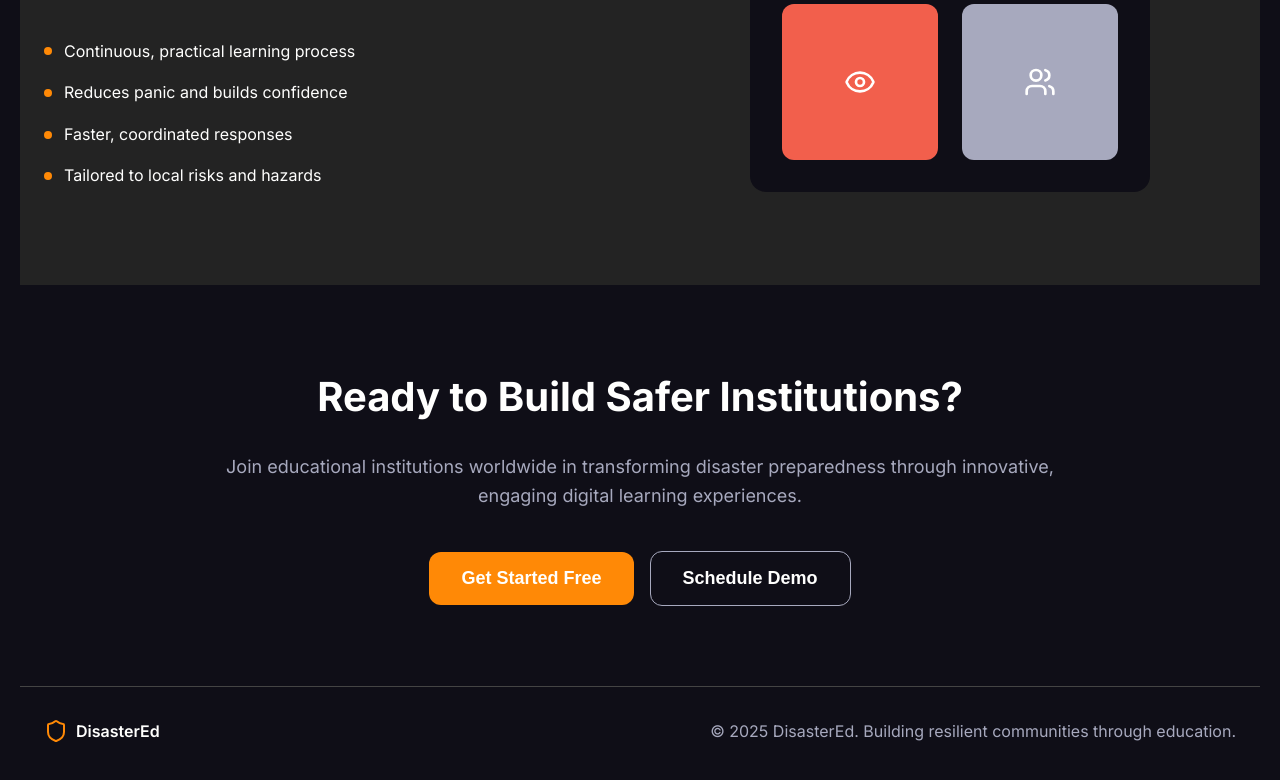
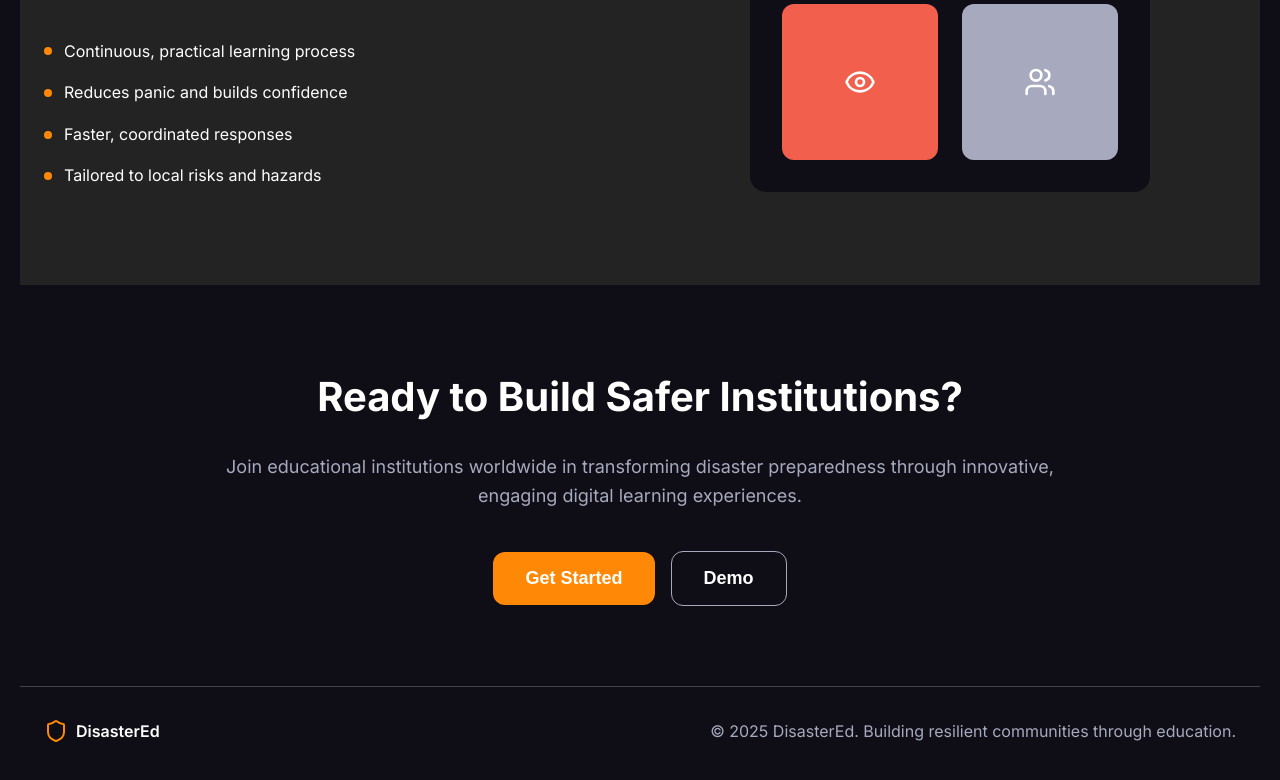
Before and after one commit to Aniketpatra007/SIH, a Next.js app: page / in a window 1280 px wide. Shown: the part 2258-3038 px from the top of the page. Built offline with nearby package versions, Linux system fonts and the light colour scheme.

Commit message:
Add navigation to user dashboard

```diff
--- a/app/page.tsx
+++ b/app/page.tsx
@@ -47,6 +47,10 @@ export default function LandingPage() {
     router.push('/login');
   };
 
+  const handleUserDashboard = () => {
+    router.push('/userdashboard');
+  };
+
   return (
     <div className="container">
       {/* Navigation */}
@@ -87,7 +91,7 @@ export default function LandingPage() {
           </p>
 
           <div className="button-group justify-center">
-            <button className="primary-button">
+            <button className="primary-button" onClick={handleUserDashboard}>
               Start Learning Today
             </button>
             <button className="secondary-button">
@@ -205,10 +209,10 @@ export default function LandingPage() {
           </p>
           <div className="button-group justify-center">
             <button className="primary-button">
-              Get Started Free
+              Get Started
             </button>
             <button className="secondary-button">
-              Schedule Demo
+              Demo
             </button>
           </div>
         </div>
```
